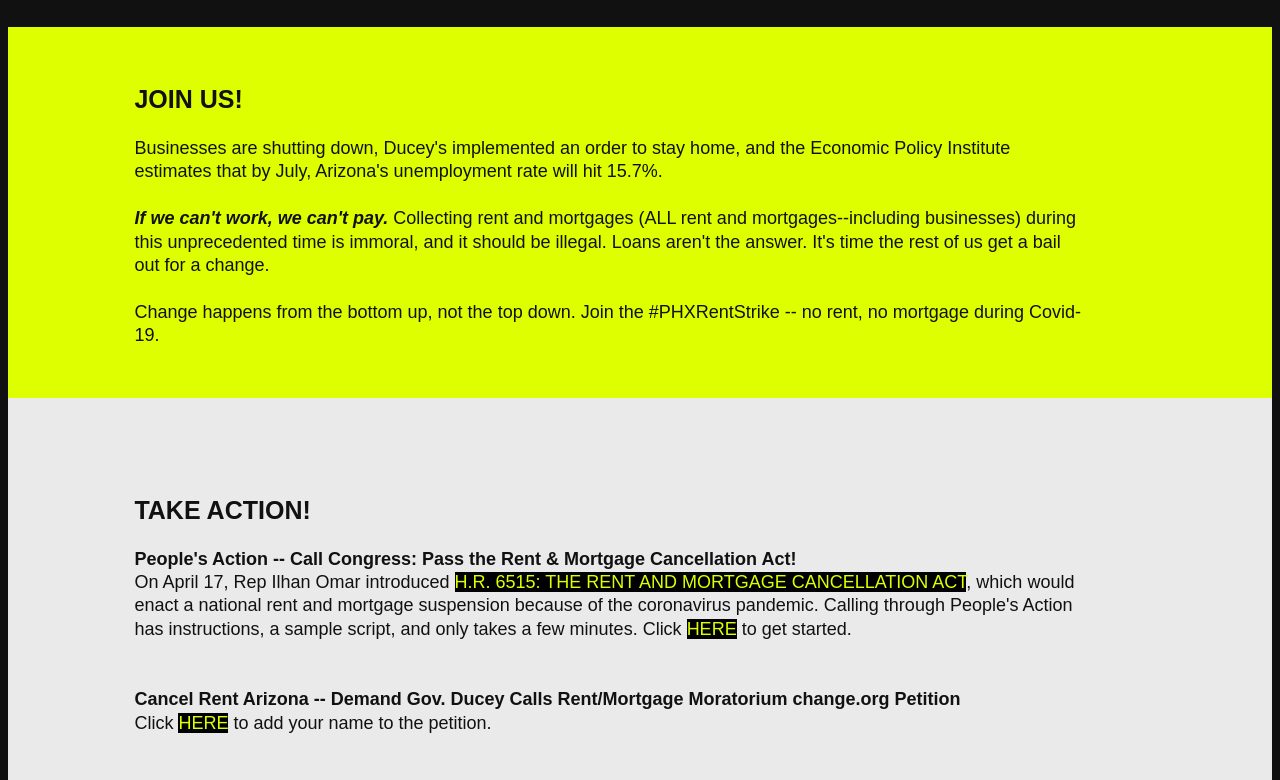
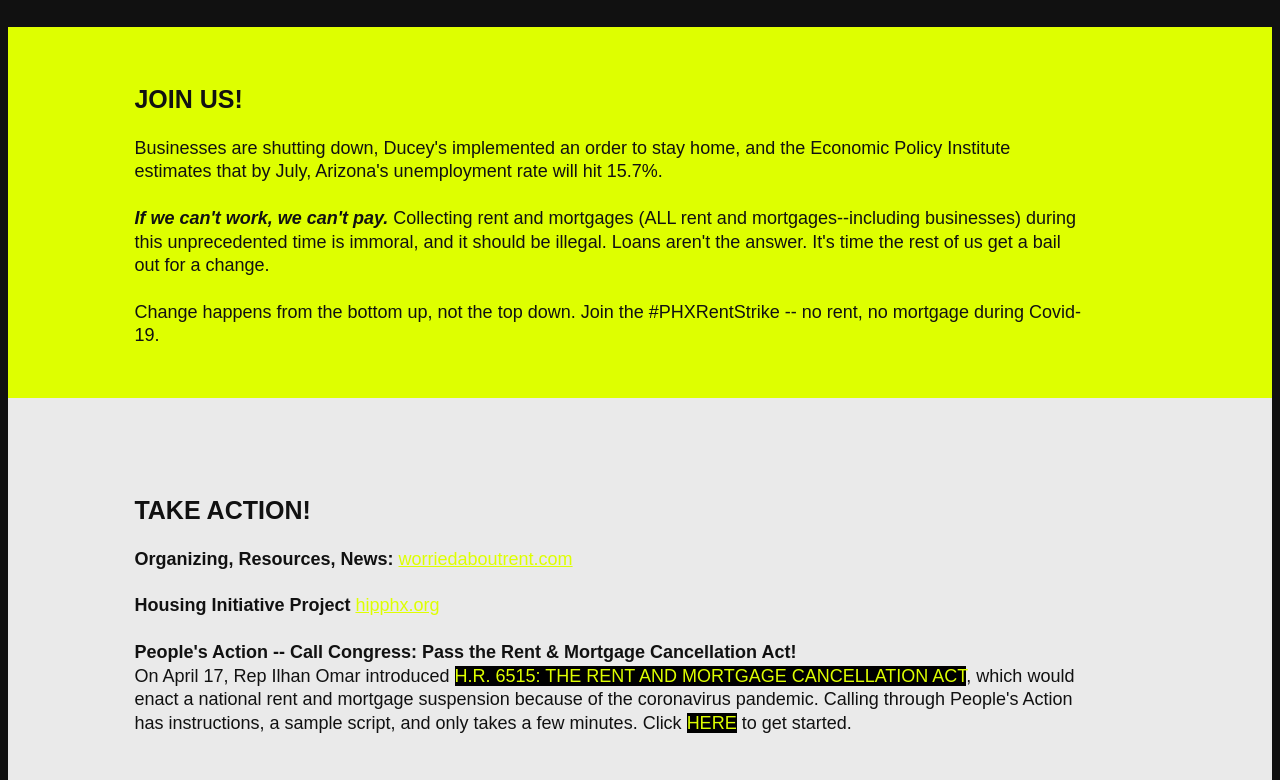
Before and after one commit to phxrentstrike/phxrentstrike, a plain HTML site: page index.html in a window 1280 px wide. Shown: the part 276-1056 px from the top of the page. Drawn offline with Linux system fonts and the light colour scheme; a web font is replaced by a local one.

Commit message:
Update index.html

```diff
--- a/index.html
+++ b/index.html
@@ -96,6 +96,10 @@ Change happens from the bottom up, not the top down. Join the #PHXRentStrike --
 
     <div class="text">
 
+	    <b>Organizing, Resources, News:</b> <a href="http://worriedaboutrent.com">worriedaboutrent.com</a><br><br>
+
+	    <b>Housing Initiative Project</b> <a href="https://www.hipphx.org/">hipphx.org</a><br><br>
+
         <b>People's Action -- Call Congress: Pass the Rent & Mortgage Cancellation Act!</b><br>
         On April 17, Rep Ilhan Omar introduced <a href="https://omar.house.gov/sites/omar.house.gov/files/Bill%20Text%20-%20Rent%20and%20Mortgage%20Cancellation%20Act%5B1%5D.pdf" style="background-color:#000; text-decoration: none;">H.R. 6515: THE RENT AND MORTGAGE CANCELLATION ACT</a>, which would enact a national rent and mortgage suspension because of the coronavirus pandemic. Calling through People's Action has instructions, a sample script, and only takes a few minutes. Click <a href="https://homesguarantee.com/cancelrent/" style="background-color:#000; text-decoration: none;">HERE</a> to get started.
 
```
